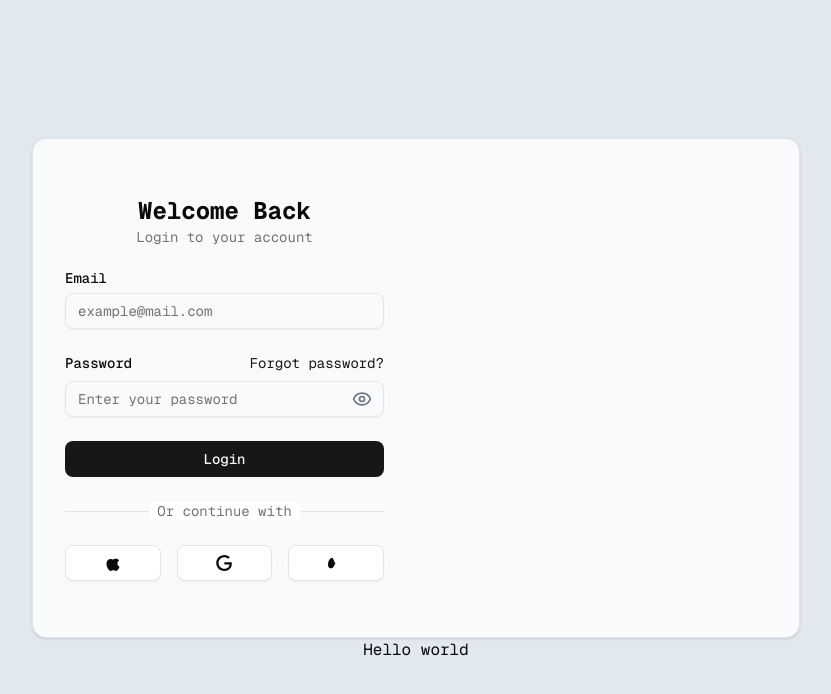
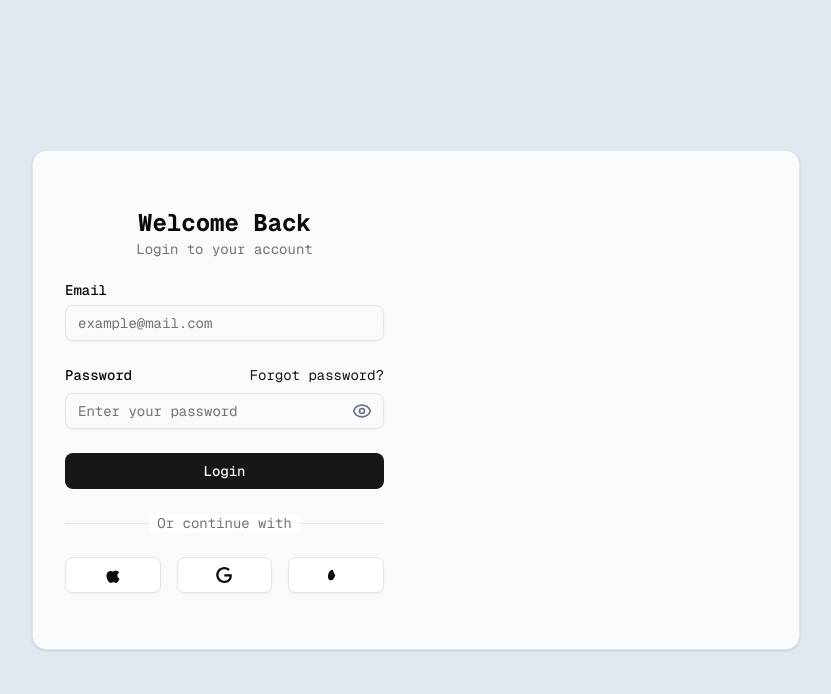
Before and after one commit to Sakhawat71/tutorlink-frontend, a Next.js app: page /login in a window 1280 px wide. Shown: the top 694 px of the page, without its empty margins (224-1055 px from the left). Built offline with nearby package versions, Linux system fonts and the light colour scheme.

Commit message:
Remove unnecessary placeholder text from LoginPage component

```diff
--- a/src/app/(auth)/login/page.tsx
+++ b/src/app/(auth)/login/page.tsx
@@ -8,9 +8,6 @@ const LoginPage = () => {
             <div className="w-full max-w-sm md:max-w-3xl">
                 <LoginForm />
             </div>
-            <div>
-                <h1>Hello world</h1>
-            </div>
         </div>
         // <div className='h-screen w-screen flex justify-center items-center'>
         //     <LoginForm />
```
